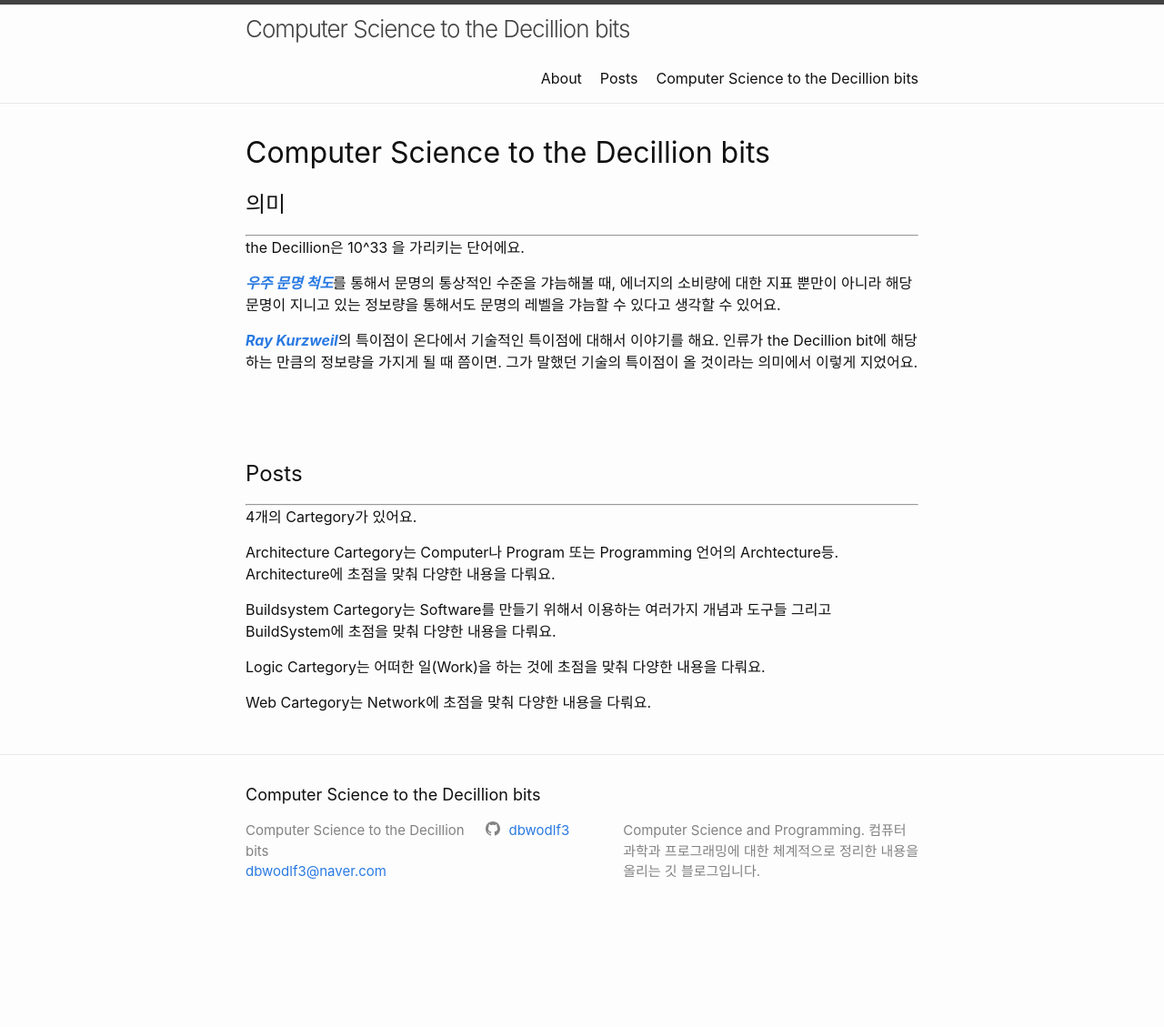
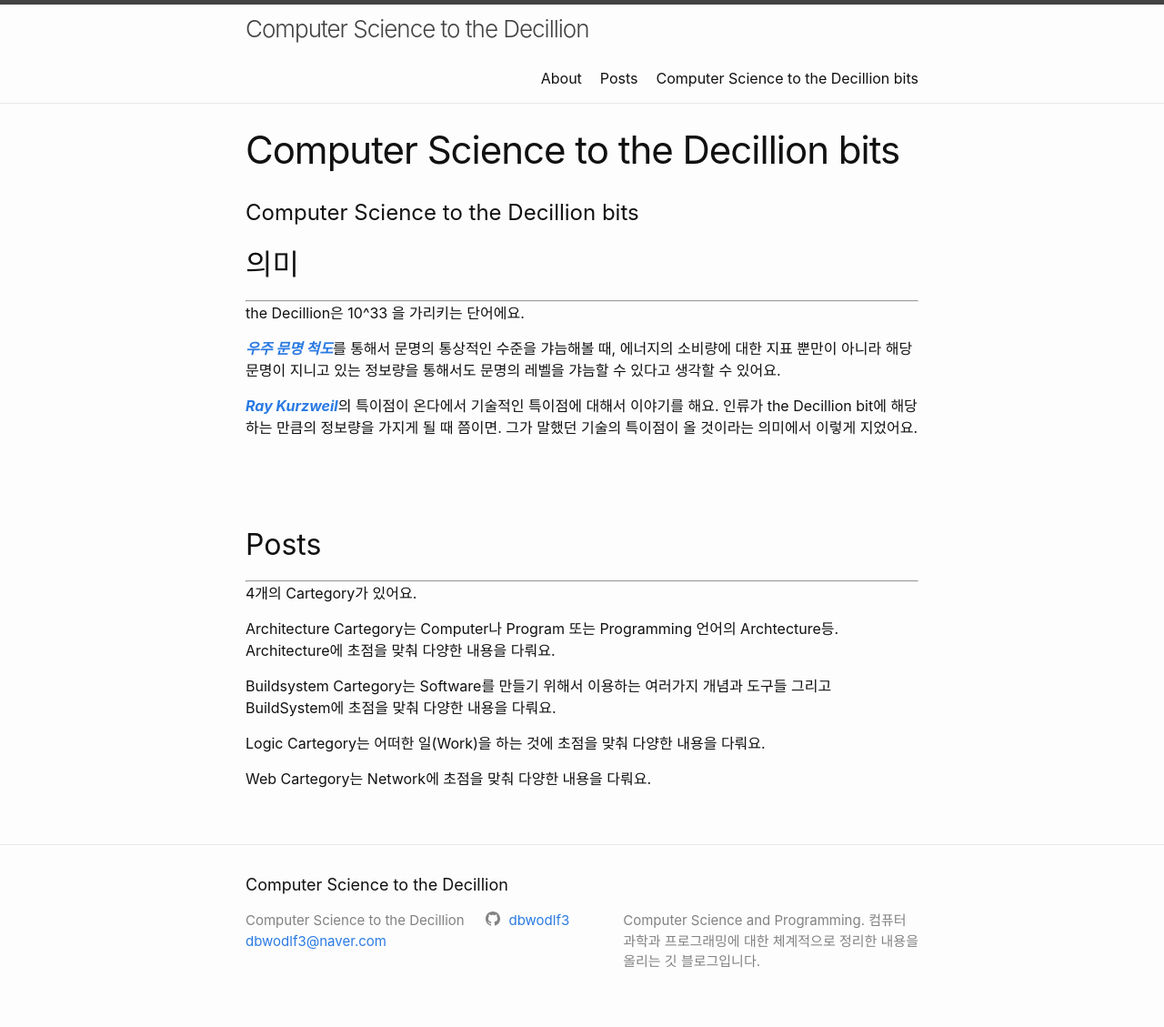
Before and after one commit to dbwodlf3/dbwodlf3.github.io, a Jekyll site: the page built from index.md, in a window 1280 px wide. Shown: the whole page at 91% size. Built offline with Jekyll 4.4.1, drawn with Linux system fonts in a browser that asks for light colours; our own code applies the rules of GitHub Pages for plain Markdown files; before the commit the page ends 1030 px from its top, so only the background shows below that.

Commit message:
Basic Settings..(3)

```diff
--- a/_config.yml
+++ b/_config.yml
@@ -13,7 +13,7 @@
 # you will see them accessed via {{ site.title }}, {{ site.email }}, and so on.
 # You can create any custom variable you would like, and they will be accessible
 # in the templates via {{ site.myvariable }}.
-title: Computer Science to the Decillion bits
+title: Computer Science to the Decillion
 email: dbwodlf3@naver.com
 description: >- # this means to ignore newlines until "baseurl:"
   Computer Science and Programming.
```
Also changed, not shown: index.md (+1 -2 lines).
